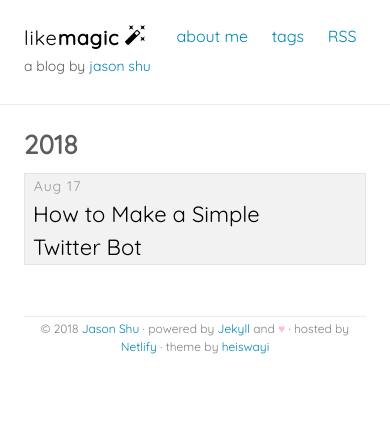
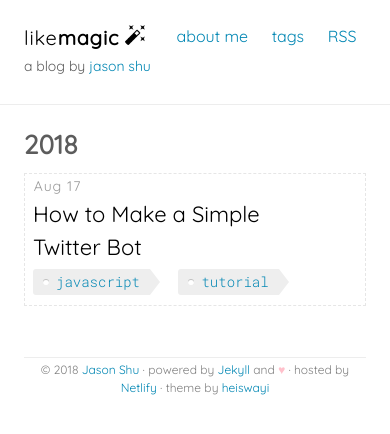
Before and after one commit to j4sonshu/likemagic, a Jekyll site: the page built from index.html, in a window 390 px wide. Shown: the top 434 px of the page. Built offline with Jekyll 4.4.1, drawn with Linux system fonts in a browser that asks for light colours.

Commit message:
post-item media

```diff
--- a/assets/scss/_layout.scss
+++ b/assets/scss/_layout.scss
@@ -165,9 +165,8 @@ hr {
   }
 
   .post-item {
-    border: 1px solid lighten($light-gray-color, 10%);
+    border: 1px dashed lighten($light-gray-color, 10%);
     padding: 0 0.5em;
-    background: lighten($light-gray-color, 15%);
   }
 
   .link {
@@ -178,10 +177,11 @@ hr {
       color: $blue-color;
     }
   }
-
+  /*
   .article-tags {
     display: none;
   }
+  */
 }
 
 .category-title {
```
